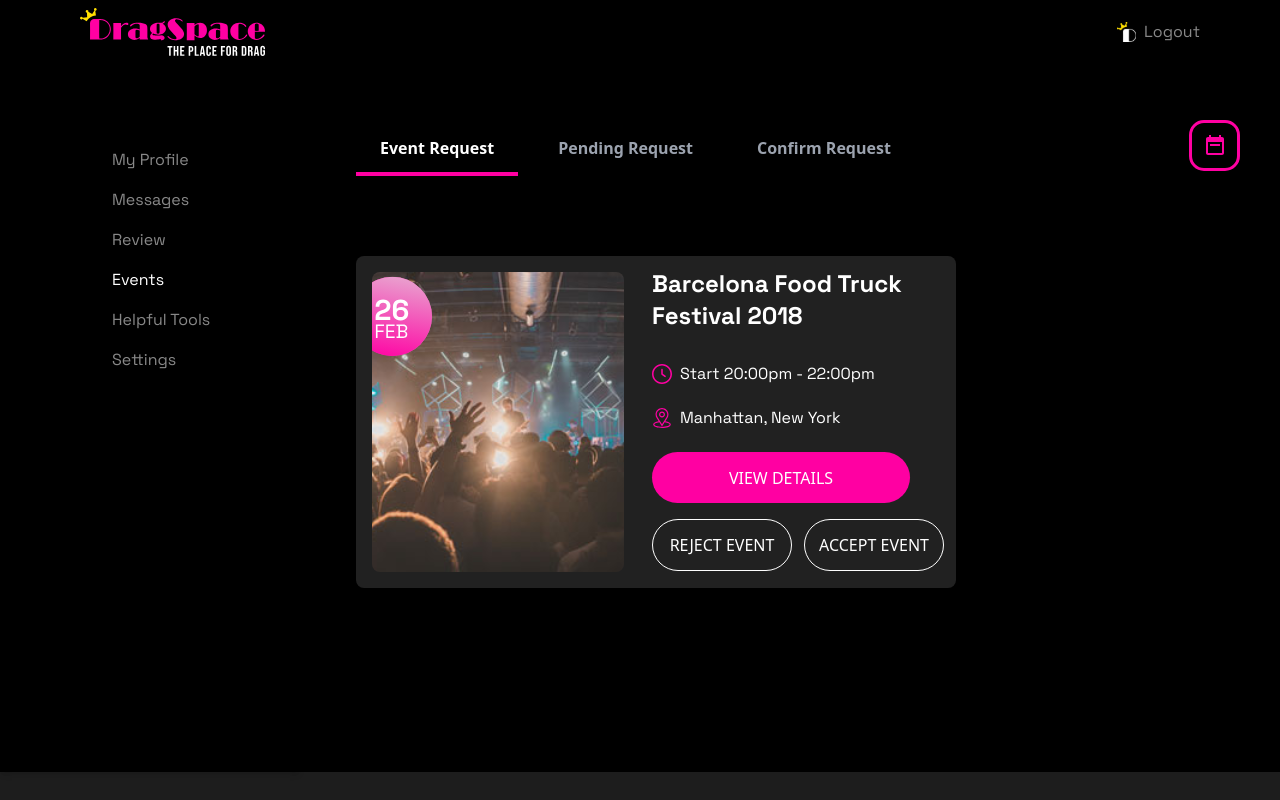
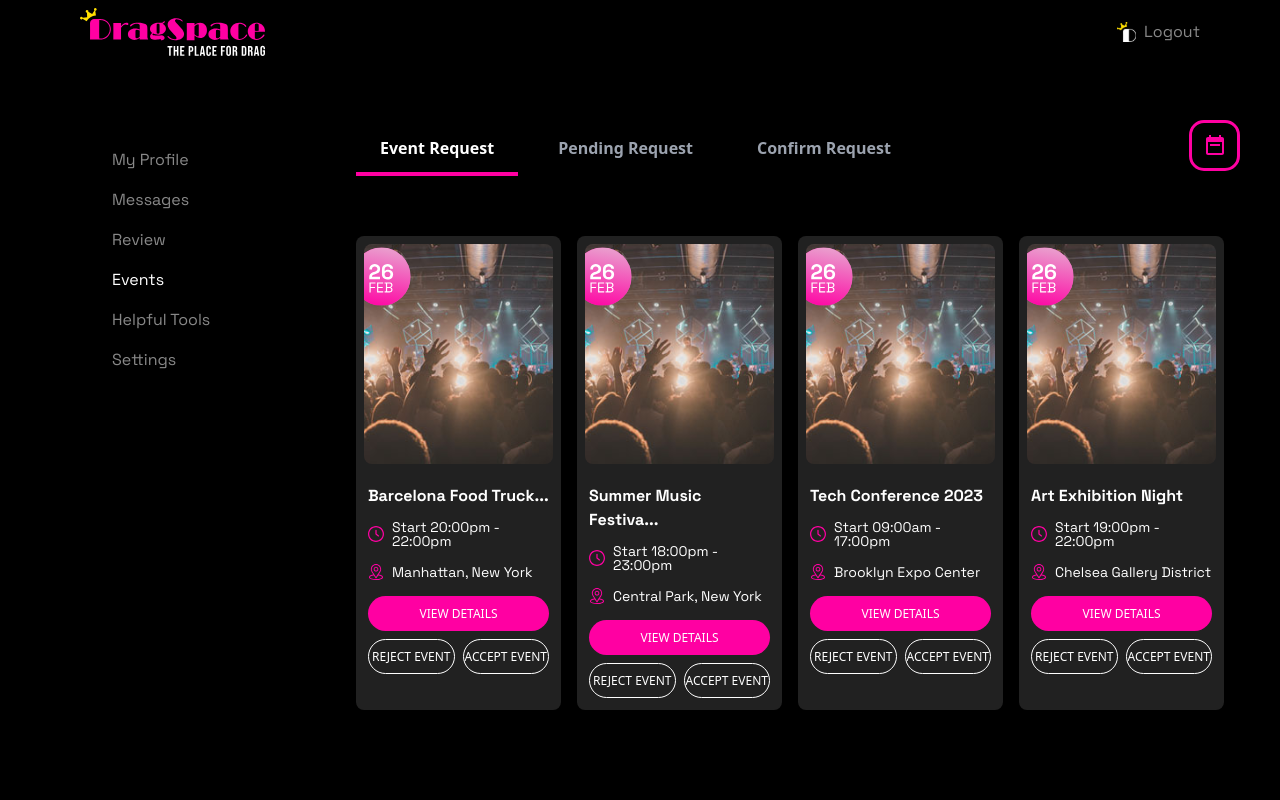
Before and after one commit to HamzaAliKundi/coltable-deshabord-performer, a React (Vite) app: page /events in a window 1280 px wide. Shown: the top 800 px of the page. Built offline with nearby package versions, Linux system fonts and the light colour scheme.

Commit message:
change event page ui

```diff
--- a/src/components/events/events.tsx
+++ b/src/components/events/events.tsx
@@ -4,6 +4,38 @@ import { Link } from 'react-router-dom';
 
 const Events = () => {
   const [activeTab, setActiveTab] = useState('eventRequest');
+  const [expandedTitle, setExpandedTitle] = useState<number | null>(null);
+
+  const events = [
+    {
+      id: 1,
+      title: "Barcelona Food Truck Festival 2018",
+      time: "Start 20:00pm - 22:00pm",
+      location: "Manhattan, New York",
+      image: "/events/event.svg"
+    },
+    {
+      id: 2,
+      title: "Summer Music Festival 2023",
+      time: "Start 18:00pm - 23:00pm",
+      location: "Central Park, New York",
+      image: "/events/event.svg"
+    },
+    {
+      id: 3,
+      title: "Tech Conference 2023",
+      time: "Start 09:00am - 17:00pm",
+      location: "Brooklyn Expo Center",
+      image: "/events/event.svg"
+    },
+    {
+      id: 4,
+      title: "Art Exhibition Night",
+      time: "Start 19:00pm - 22:00pm",
+      location: "Chelsea Gallery District",
+      image: "/events/event.svg"
+    }
+  ];
 
   return (
     <div className="bg-black p-4 md:p-8 w-full mb-32">
@@ -31,9 +63,8 @@ const Events = () => {
             Confirm Request
             {activeTab === 'confirmRequest' && <div className="absolute bottom-0 left-0 w-full h-1 bg-[#FF00A2]"></div>}
           </button>
-
         </div>
-        <div className='absolute -right-4 top-28 md:top-16 lg:top-0'>
+        <div className='absolute -right-4 top-16 lg:top-0'>
             <Link to="/event/create-event">
                 <img src="/events/calendar.svg" alt="calendar" className="w-8 h-8 md:w-auto md:h-auto" />
             </Link>
@@ -44,50 +75,52 @@ const Events = () => {
       {activeTab === 'createEvent' ? (
         <CreateEvent />
       ) : activeTab === 'eventRequest' ? (
-        /* Event Card */
-        <div className="bg-[#212121] mt-20 mg:mt-7 rounded-[8px] overflow-hidden w-full max-w-[600px] flex flex-col md:flex-row">
-          {/* Left side - Image with date badge */}
-          <div className="p-2 md:p-4">
+        <div className="grid grid-cols-1 md:grid-cols-2 lg:grid-cols-3 xl:grid-cols-4 gap-4">
+          {events.map((event) => (
+            <div key={event.id} className="bg-[#212121] mt-7 rounded-[8px] overflow-hidden w-full max-w-[300px] flex flex-col">
+              <div className="p-2">
                 <img
-              src="/events/event.svg"
-              alt="Festival crowd"
-              className="w-full h-[250px] md:w-[275px] md:h-[250px] lg:w-[275] lg:h-[300px] rounded-[8px] object-cover"
+                  src={event.image}
+                  alt="Event"
+                  className="w-full h-[220px] rounded-[8px] object-cover"
                 />
               </div>
 
-          {/* Right side - Event details */}
-          <div className="flex-1 p-3 md:p-3 flex flex-col">
-            {/* Event title */}
-            <h2 className="text-white font-['Space_Grotesk'] font-bold text-lg md:text-2xl capitalize mb-4 md:mb-0">
-              Barcelona Food Truck Festival 2018
+              <div className="p-3 flex flex-col">
+                <h2
+                  className="text-white font-['Space_Grotesk'] font-bold text-base capitalize mb-3 cursor-pointer"
+                  onClick={() => setExpandedTitle(expandedTitle === event.id ? null : event.id)}
+                >
+                  {expandedTitle === event.id ? event.title : (event.title.length > 20 ? `${event.title.substring(0, 20)}...` : event.title)}
                 </h2>
 
-            <div className="flex flex-col gap-2 mt-2 md:mt-6 lg:mt-8">
+                <div className="flex flex-col gap-2">
                   <div className="flex items-center gap-2">
-                <img src="/events/time.svg" alt="Time" className="w-5 h-5" />
-                <p className="font-['Space_Grotesk'] font-normal text-base leading-none text-white">Start 20:00pm - 22:00pm</p>
+                    <img src="/events/time.svg" alt="Time" className="w-4 h-4" />
+                    <p className="font-['Space_Grotesk'] font-normal text-sm leading-none text-white">{event.time}</p>
                   </div>
-              <div className="flex items-center gap-2 mt-4">
-                <img src="/events/location.svg" alt="Location" className="w-5 h-5" />
-                <p className="font-['Space_Grotesk'] font-normal text-base leading-none text-white">Manhattan, New York</p>
+                  <div className="flex items-center gap-2 mt-2">
+                    <img src="/events/location.svg" alt="Location" className="w-4 h-4" />
+                    <p className="font-['Space_Grotesk'] font-normal text-sm leading-none text-white">{event.location}</p>
                   </div>
                 </div>
 
-            {/* Action buttons */}
-            <div className="mt-6  space-y-2 md:space-y-4">
-              <button className="w-full md:w-[258px] h-[40px] md:h-[51px] bg-[#FF00A2] text-white text-[10px] md:text-base font-medium rounded-[30px]">
+                <div className="mt-4 space-y-2">
+                  <button className="w-full h-[35px] bg-[#FF00A2] text-white text-xs font-medium rounded-[30px]">
                     VIEW DETAILS
                   </button>
-              <div className="flex gap-2 md:gap-3">
-                <button className="w-1/2 md:w-[120px] lg:w-[140px] h-[40px] bg-[#212121] md:h-[48px] lg:h-[52px] md:border-[1px] border-[#FFFFFF] text-white text-[10px] md:text-sm lg:text-base font-normal rounded-[82px]">
+                  <div className="flex gap-2">
+                    <button className="w-1/2 h-[35px] bg-[#212121] border-[1px] border-[#FFFFFF] text-white text-xs font-normal rounded-[82px]">
                       REJECT EVENT
                     </button>
-                <button className="w-1/2 md:w-[120px] lg:w-[140px] h-[40px] bg-[#212121] md:h-[48px] lg:h-[52px] md:border-[1px] border-[#FFFFFF] text-white text-[10px] md:text-sm lg:text-base font-normal rounded-[82px]">
+                    <button className="w-1/2 h-[35px] bg-[#212121] border-[1px] border-[#FFFFFF] text-white text-xs font-normal rounded-[82px]">
                       ACCEPT EVENT
                     </button>
                   </div>
                 </div>
               </div>
+            </div>
+          ))}
         </div>
       ) : null}
     </div>
```
Lines whose indentation alone changed are shown as unchanged.
